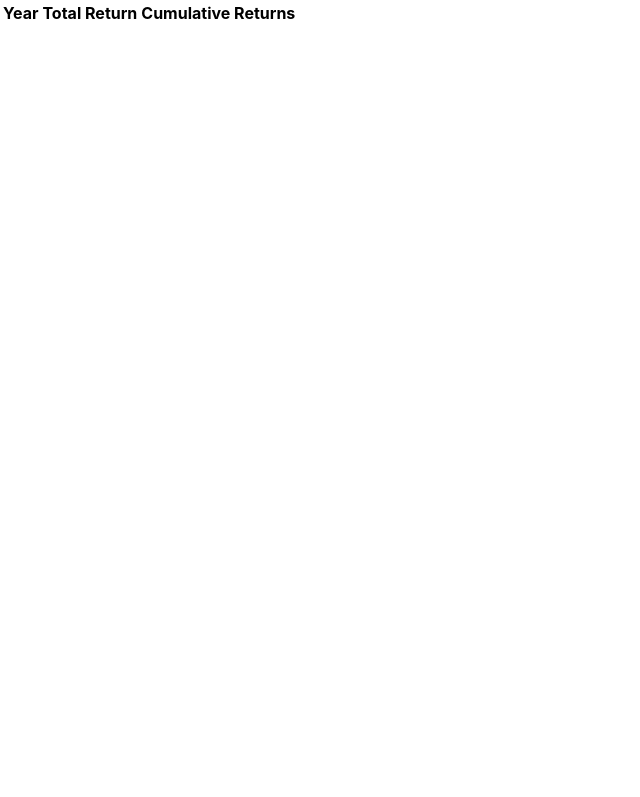
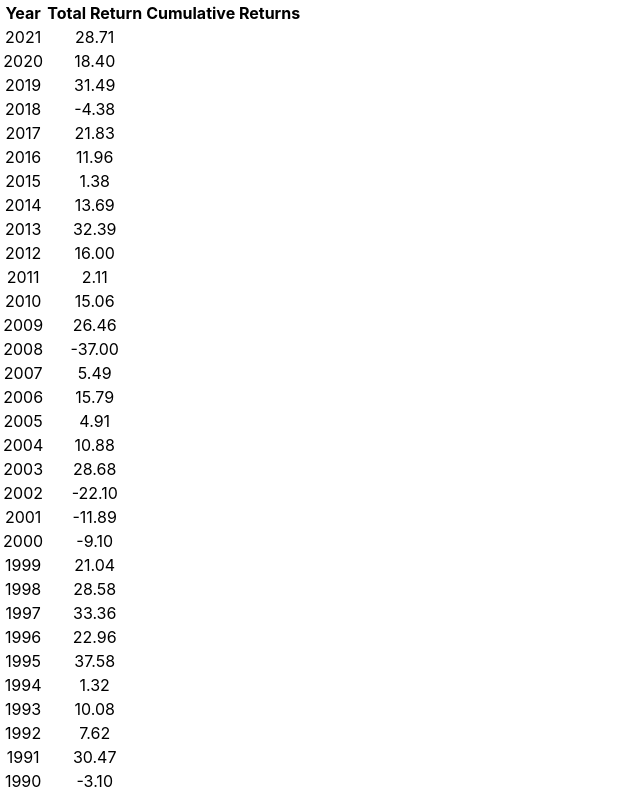
Before and after one commit to mmccarthy64/SP500-returns, a React (Create React App) app: page / in a window 1280 px wide. Shown: the top 797 px of the page, without its empty margins (0-640 px from the left). Built offline with nearby package versions, Linux system fonts and the light colour scheme.

Commit message:
display data to table

```diff
--- a/src/components/Table.js
+++ b/src/components/Table.js
@@ -1,7 +1,8 @@
 import React from 'react'
 
-export default function Table(props) {
+const Table = (props) => {
     const returns = props.returns
+
     return (
         <div className='table'>
             <table>
@@ -13,16 +14,16 @@ export default function Table(props) {
             </tr>
             </thead>
             <tbody>
-            {returns.map(data => {
-                // console.log(year)
+                {returns.map((data) => (
                     <tr>
                         <td>{data.year}</td>
                         <td>{data.totalReturn}</td>
                     </tr>
-                // {console.log(data.totalReturn)}
-            })}
+                ))}
             </tbody>
         </table>
         </div>
     )
 }
+
+export default Table;
```
Lines whose indentation alone changed are shown as unchanged.
